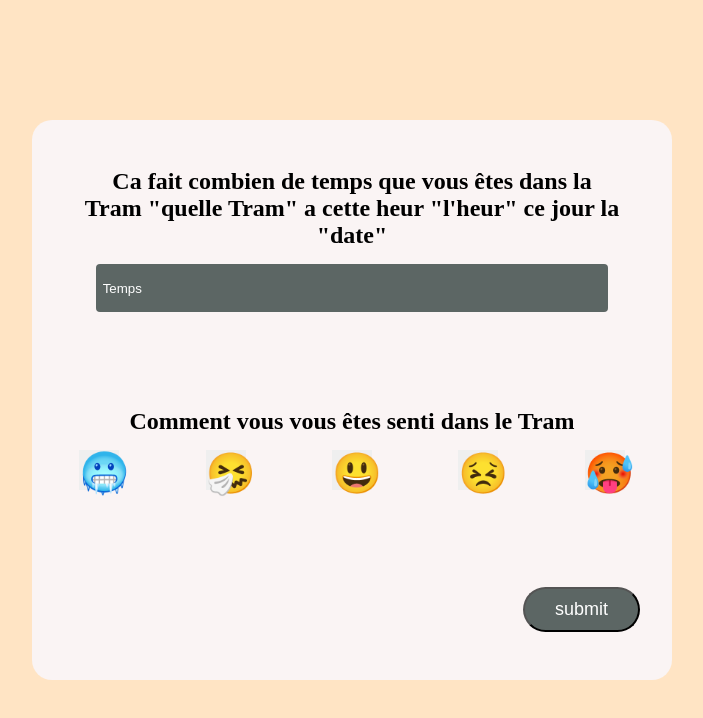
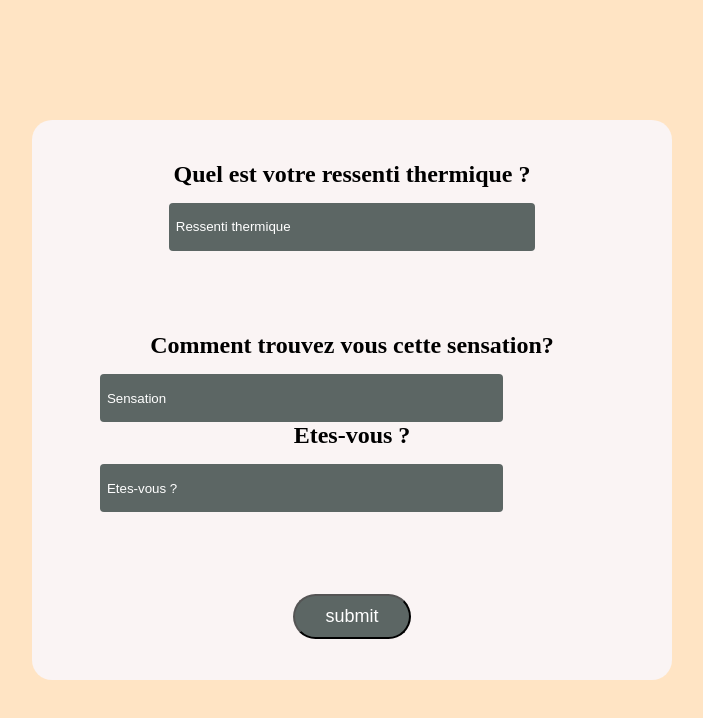
Before and after one commit to V-eljko/Alstom-Review, a plain HTML site: page index.html in a window 1280 px wide. Shown: the whole page, without its empty margins (288-991 px from the left). Drawn offline with Linux system fonts and the light colour scheme.

Commit message:
Add files via upload

```diff
--- a/index.html
+++ b/index.html
@@ -11,27 +11,42 @@
     <div class="main_container">
         <div class="back_ground">
             <div class="review">
-                <h2>Ca fait combien de temps que vous êtes
-                    dans la Tram "quelle Tram" a cette heur "l'heur" ce jour
-                    la "date"</h2>
+                <h2>Quel est votre ressenti thermique ?</h2>
                     <div class="select">
                         <select name="format" id="format">
-                            <option selected disabled>Temps</option>
-                            <option value="5min">5 min </option>
-                            <option value="10min">10 min</option>
-                            <option value="15min">15 min</option>
+                            <option selected disabled>Ressenti thermique</option>
+                            <option value="5min">Trop froid</option>
+                            <option value="10min">froid</option>
+                            <option value="10min">Légèrement froid</option>
+                            <option value="10min">Ni froid Ni Chaud</option>
+                            <option value="10min">Légèrement Chaud</option>
+                            <option value="10min">Chaud</option>
+                            <option value="15min">Très Chaud</option>
                         </select>
                     </div>
 
             </div>
             <div>
-                <h2>Comment vous vous êtes senti dans le Tram</h2>
-                <div class="button">
-                    <button class="emoji">🥶</button>
-                    <button class="emoji">🤧</button>
-                    <button class="emoji">😃</button>
-                    <button class="emoji">😣</button>
-                    <button class="emoji">🥵</button>
+                <h2>Comment trouvez vous cette sensation?</h2>
+                <div class="select">
+                    <select name="format" id="format">
+                    <option selected disabled>Sensation</option>
+                        <option value="Confortable">Confortable</option>
+                        <option value="Non Confortable">Non Confortable</option>
+                    </select>
+
+                </div>
+                <div>
+                    <h2>Etes-vous ?</h2>
+                    <div class="select">
+                        <select name="format" id="format">
+                            <option selected disabled>Etes-vous ?</option>
+                            <option value="reu assis">En réunion assis</option>
+                            <option value="reu debout">En réunion debout</option>
+                            <option value="bureau assis">Au bureau Assis</option>
+                            <option value="bureau debout">Au bureau debout</option>
+                        </select>
+                    </div>
                 </div>
             </div>
 
--- a/styled.css
+++ b/styled.css
@@ -31,6 +31,7 @@
 }
 
 select {
+    justify-content: center;
     -webkit-appearance:none;
     -moz-appearance:none;
     -ms-appearance:none;
@@ -60,26 +61,6 @@ select ::-ms-expand {
 }
 
 
-
-
-.emoji   {
-    width: 40px;
-    height: 40px;
-    font-size: 40px;
-    border: none;
-    cursor: pointer;
-
-}
-
-.button {
-    display: flex;
-    flex-direction: row;
-    justify-content: space-between;
-    width: 100%;
-
-
-}
-
 h2 {
     text-align: center;
     margin: 0px 50px 15px;
@@ -94,12 +75,6 @@ h2 {
     cursor: pointer;
 }
 
-.button_container {
-    display: flex;
-    justify-content: flex-end;
-    width: 100%;
-    margin-right: 10%;
-}
 
 
 @media screen and (max-width:650px) {
```
